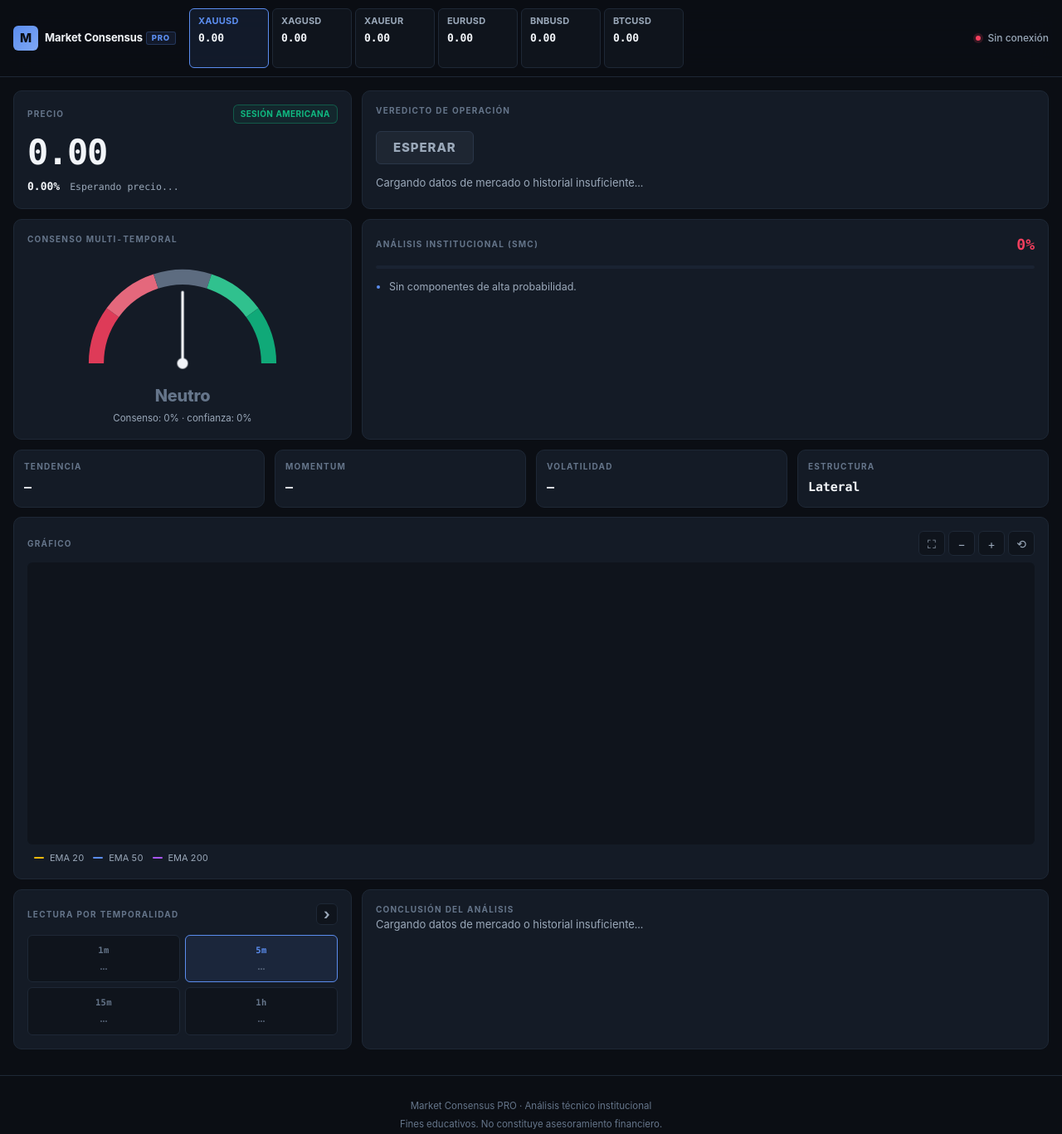
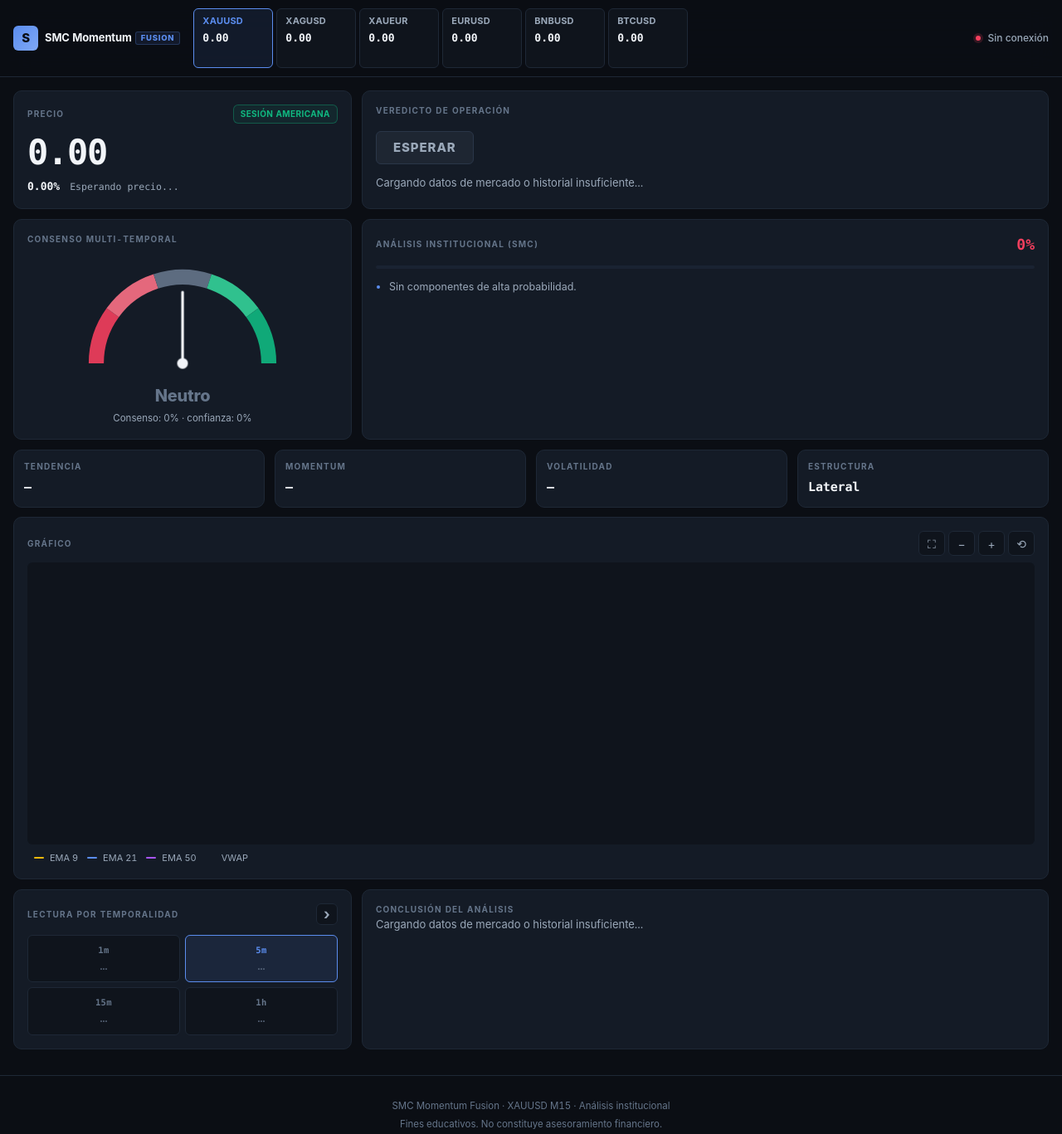
Before and after one commit to Trading-expecter/Expecter, a plain HTML site: page index.html in a window 1280 px wide. Shown: the whole page at 83% size. Drawn offline with Linux system fonts and the light colour scheme; no server answers.

Commit message:
Add files via upload

```diff
--- a/index.html
+++ b/index.html
@@ -5,10 +5,10 @@
   <meta name="viewport" content="width=device-width, initial-scale=1, viewport-fit=cover">
   <meta name="color-scheme" content="dark">
   <meta name="theme-color" content="#0b0e14">
-  <meta name="description" content="Market Consensus PRO — Análisis técnico multi-temporal, confluencia SMC y gestión de riesgo institucional.">
+  <meta name="description" content="SMC Momentum Fusion — Análisis institucional multi-temporal para XAUUSD M15. Confluencia SMC, momentum y gestión de riesgo.">
   <meta name="format-detection" content="telephone=no">
   <meta name="referrer" content="strict-origin-when-cross-origin">
-  <title>Market Consensus PRO</title>
+  <title>SMC Momentum Fusion · XAUUSD M15</title>
   <link rel="stylesheet" href="css/style.css">
   <style>
     .skip-link{position:absolute;top:-100px;left:10px;z-index:9999;padding:12px 18px;background:#5b8def;color:#0b0e14;border-radius:8px;font-weight:700;font-size:14px;text-decoration:none;}
@@ -24,18 +24,18 @@
 
 <noscript>
   <div style="padding:48px 24px;text-align:center;color:#e6edf3;background:#0b0e14;min-height:100vh;display:flex;flex-direction:column;justify-content:center;align-items:center;gap:16px;">
-    <h1 style="margin:0;font-size:22px;font-weight:700;">Market Consensus PRO</h1>
+    <h1 style="margin:0;font-size:22px;font-weight:700;">SMC Momentum Fusion</h1>
     <p style="margin:0;max-width:480px;font-size:14px;color:#8b98ab;">Este panel requiere JavaScript habilitado para cargar datos de mercado, calcular el consenso multi-temporal y renderizar el gráfico.</p>
   </div>
 </noscript>
 
 <header class="top" role="banner">
   <div class="top-inner">
-    <div class="brand" aria-label="Market Consensus PRO">
-      <span class="brand-mark" aria-hidden="true">M</span>
+    <div class="brand" aria-label="SMC Momentum Fusion">
+      <span class="brand-mark" aria-hidden="true">S</span>
       <span class="brand-text">
-        <strong>Market Consensus</strong>
-        <span class="brand-pro">PRO</span>
+        <strong>SMC Momentum</strong>
+        <span class="brand-pro">FUSION</span>
       </span>
     </div>
     <nav class="symbols" id="symbolBar" role="toolbar" aria-label="Seleccionar mercado"></nav>
@@ -67,6 +67,7 @@
     <div class="verdict-content" role="status" aria-live="polite">
       <div id="verdictBadge" class="verdict-badge wait">ESPERAR</div>
       <p id="verdictReason" class="verdict-reason">Analizando condiciones de mercado...</p>
+      <div id="verdictSizing" class="verdict-sizing" hidden></div>
     </div>
   </section>
 
@@ -97,6 +98,7 @@
     <div class="smc-bar-bg" aria-hidden="true">
       <div id="smcBarFill" class="smc-bar-fill" style="width:0%"></div>
     </div>
+    <div id="smcSequence" class="smc-sequence" hidden></div>
     <ul id="smcReasons" class="smc-reasons">
       <li class="muted">Esperando datos...</li>
     </ul>
@@ -161,11 +163,12 @@
         <span class="tool-icon">🗑</span><span>Borrar todo</span>
       </button>
     </div>
-    <canvas id="chart" role="img" tabindex="0" aria-label="Gráfico de velas japonesas con EMA 20, 50 y 200, y zonas de Order Blocks, Fair Value Gaps y OTE"></canvas>
+    <canvas id="chart" role="img" tabindex="0" aria-label="Gráfico de velas japonesas con EMA 9, 21, 50, VWAP y zonas de Order Blocks, Fair Value Gaps y OTE"></canvas>
     <div class="legend-ema muted small">
-      <span class="k e1"></span> EMA 20
-      <span class="k e2"></span> EMA 50
-      <span class="k e3"></span> EMA 200
+      <span class="k e1"></span> EMA 9
+      <span class="k e2"></span> EMA 21
+      <span class="k e3"></span> EMA 50
+      <span class="k vwap"></span> VWAP
     </div>
   </section>
 
@@ -192,7 +195,7 @@
 </main>
 
 <footer class="foot" role="contentinfo">
-  <p>Market Consensus PRO · Análisis técnico institucional</p>
+  <p>SMC Momentum Fusion · XAUUSD M15 · Análisis institucional</p>
   <p>Fines educativos. No constituye asesoramiento financiero.</p>
 </footer>
 
```
